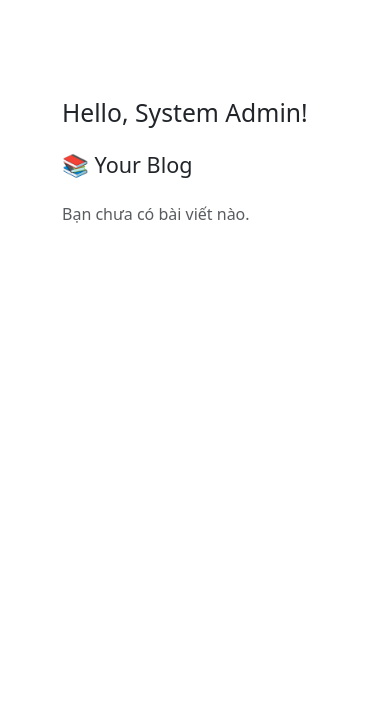
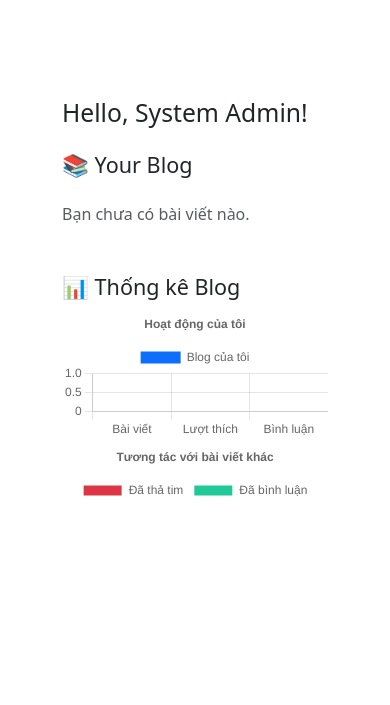
Before and after one commit to toanvkht/ProjectS, a Node server app: page /dashboard/student_dashboard in a window 390 px wide. Shown: the top 705 px of the page. Run offline with Node 20, Linux system fonts and the light colour scheme; a user stored in the database is signed in; data that the repository does not hold is empty; some libraries are stand-ins or nearby versions.

Commit message:
70% dashboard student

```diff
--- a/app.js
+++ b/app.js
@@ -86,6 +86,9 @@ hbs.registerHelper('formatDate', function(date) {
       year: 'numeric'
   });
 });
+hbs.registerHelper('json', function(context) {
+  return JSON.stringify(context);
+});
 
 // 🛡 Cấu hình session & Passport
 app.use(session({
@@ -149,6 +152,7 @@ app.use((err, req, res, next) => {
   res.render('error');
 });
 
+
 // 🚀 **Chạy server**
 httpServer.listen(3001, () => {
   console.log('🚀 Server is running on port 3001');
--- a/routes/studentDashboard.js
+++ b/routes/studentDashboard.js
@@ -12,10 +12,26 @@ router.get('/student_dashboard', ensureAuthenticated, async (req, res) => {
                 select: 'fullname'
             });
 
+        // Biểu đồ 1: blog của chính user
+        const totalBlogs = blogs.length;
+        const totalLikes = blogs.reduce((acc, blog) => acc + (blog.likes || 0), 0);
+        const totalComments = blogs.reduce((acc, blog) => acc + (blog.comments.length || 0), 0);
+
+        // Biểu đồ 2: user đã tương tác với blog người khác
+        const likedBlogs = await Blog.find({ likedBy: req.user._id });
+        const commentedBlogs = await Blog.find({ 'comments.user': req.user._id });
+
         res.render('dashboard/studentDashboard', {
             title: 'Student Dashboard',
             studentName: req.user.fullname,
-            blogs
+            blogs,
+            chartData: {
+                totalBlogs,
+                totalLikes,
+                totalComments,
+                likedCount: likedBlogs.length,
+                commentedCount: commentedBlogs.length
+            }
         });
     } catch (error) {
         console.error('Lỗi lấy bài blog:', error);
@@ -23,4 +39,5 @@ router.get('/student_dashboard', ensureAuthenticated, async (req, res) => {
     }
 });
 
+
 module.exports = router;
--- a/views/dashboard/studentDashboard.hbs
+++ b/views/dashboard/studentDashboard.hbs
@@ -5,6 +5,15 @@
   <meta charset="UTF-8">
   <title>{{title}}</title>
   <link href="https://cdn.jsdelivr.net/npm/bootstrap@5.3.3/dist/css/bootstrap.min.css" rel="stylesheet">
+  <style>
+    .blog-image {
+  max-width: 150px;  /* Giảm kích thước ảnh */
+  height: auto;
+  object-fit: cover;  /* Cắt ảnh sao cho không bị méo */
+  border-radius: 8px;  /* Bo tròn viền ảnh */
+}
+
+  </style>
 </head>
 
 <body>
@@ -21,10 +30,10 @@
             <h5 class="card-title">{{this.title}}</h5>
             <p class="card-text">{{this.content}}</p>
 
-            <!-- Hiển thị ảnh nếu có -->
+            <!-- Hiển thị ảnh nếu có và giảm kích thước -->
             {{#if this.image}}
               <div class="mb-3">
-              <img src="{{this.image}}" alt="Blog Image" class="img-fluid rounded mb-3" style="max-width: 100%;">
+                <img src="{{this.image}}" alt="Blog Image" class="img-fluid rounded mb-3" style="max-width: 100px; height: auto;">
               </div>
             {{/if}}
 
@@ -37,8 +46,11 @@
               <div>
                 <a href="/blog/edit/{{this._id}}" class="btn btn-sm btn-outline-primary">Chỉnh sửa</a>
                 <form action="/blog/delete/{{this._id}}" method="POST" class="d-inline">
-                  <button type="submit" class="btn btn-sm btn-outline-danger"
-                    onclick="return confirm('Bạn có chắc muốn xóa?')">Xóa</button>
+                  <button type="submit" class="btn btn-sm btn-outline-danger" onclick="return confirm('Bạn có chắc muốn xóa?')">Xóa</button>
+                </form>
+                <!-- Thích bài viết -->
+                <form action="/blog/like/{{this._id}}" method="POST" class="d-inline">
+                  <button type="submit" class="btn btn-sm btn-outline-success">Thích</button>
                 </form>
               </div>
             </div>
@@ -51,9 +63,71 @@
   <p class="text-muted">Bạn chưa có bài viết nào.</p>
 {{/if}}
 
+<h4 class="mt-5">📊 Thống kê Blog</h4>
+<div class="row">
+  <div class="col-md-6">
+    <canvas id="myBlogsChart"></canvas>
+  </div>
+  <div class="col-md-6">
+    <canvas id="interactionChart"></canvas>
+  </div>
+</div>
+
   </div>
 
   <script src="https://cdn.jsdelivr.net/npm/bootstrap@5.3.3/dist/js/bootstrap.bundle.min.js"></script>
+  <script src="https://cdn.jsdelivr.net/npm/chart.js"></script>
+<script>
+  const chartData = {{{json chartData}}};
+
+  // Biểu đồ blog của tôi
+  const ctx1 = document.getElementById('myBlogsChart').getContext('2d');
+  new Chart(ctx1, {
+    type: 'bar',
+    data: {
+      labels: ['Bài viết', 'Lượt thích', 'Bình luận'],
+      datasets: [{
+        label: 'Blog của tôi',
+        data: [chartData.totalBlogs, chartData.totalLikes, chartData.totalComments],
+        backgroundColor: ['#0d6efd', '#198754', '#ffc107']
+      }]
+    },
+    options: {
+      responsive: true,
+      plugins: {
+        title: {
+          display: true,
+          text: 'Hoạt động của tôi'
+        }
+      }
+    }
+  });
+
+  // Biểu đồ tương tác của tôi
+  const ctx2 = document.getElementById('interactionChart').getContext('2d');
+  new Chart(ctx2, {
+    type: 'pie',
+    data: {
+      labels: ['Đã thả tim', 'Đã bình luận'],
+      datasets: [{
+        label: 'Tương tác của tôi',
+        data: [chartData.likedCount, chartData.commentedCount],
+        backgroundColor: ['#dc3545', '#20c997']
+      }]
+    },
+    options: {
+      responsive: true,
+      plugins: {
+        title: {
+          display: true,
+          text: 'Tương tác với bài viết khác'
+        }
+      }
+    }
+  });
+
+</script>
+
 </body>
 
 </html>
```
Lines whose indentation alone changed are shown as unchanged.
